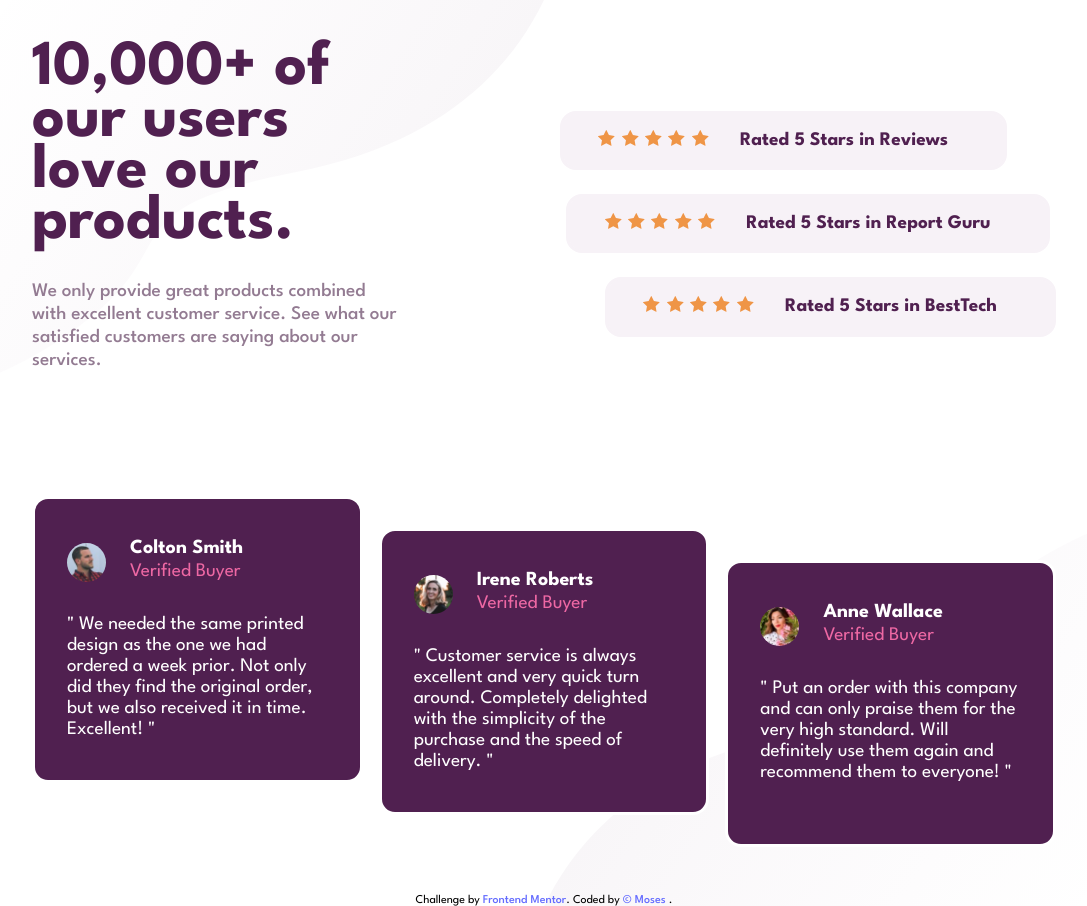
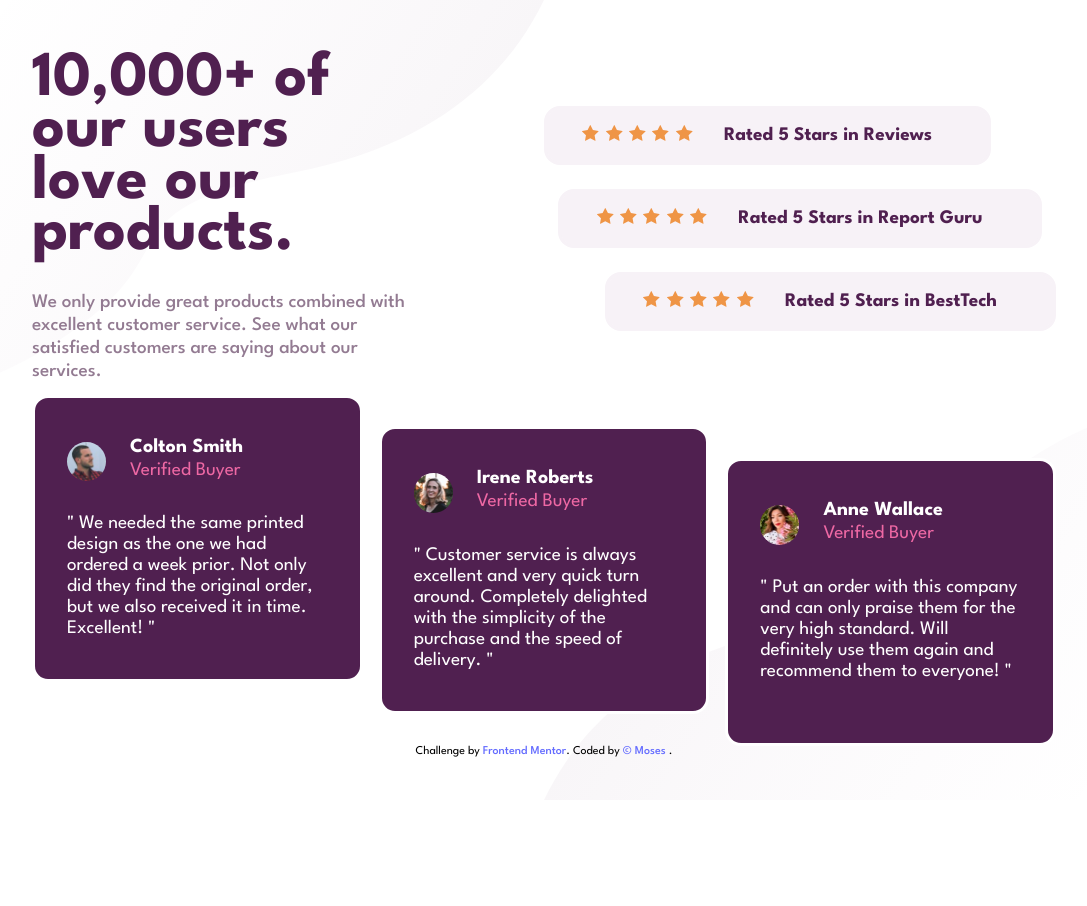
Before and after one commit to mbtenkorang/social-proof-section, a Vue app: page / in a window 1280 px wide. Shown: the whole page, without its empty margins (96-1183 px from the left). After the commit the page ends 800 px from the top, so only its background shows below. Built offline with nearby package versions, Linux system fonts and the light colour scheme.

Commit message:
Adjust styles for desktop

```diff
--- a/src/style.css
+++ b/src/style.css
@@ -289,6 +289,7 @@ main {
 
   div.title-container {
     justify-content: center;
+    margin-bottom: 0;
   }
 
   h1 {
@@ -306,7 +307,6 @@ main {
     grid-column: 1/span 2;
     display: grid;
     grid-template-columns: 1fr 1fr;
-    column-gap: 2em;
   }
 
   div.rating-container {
@@ -346,8 +346,9 @@ main {
     grid-column: 1/span 2;
     display: grid;
     grid-template-columns: repeat(3, 1fr);
-    grid-template-rows: repeat(12, 1fr);
+    grid-template-rows: repeat(11, 1fr);
     column-gap: 1em;
+    margin: 0 0;
   }
 
   article {
```
